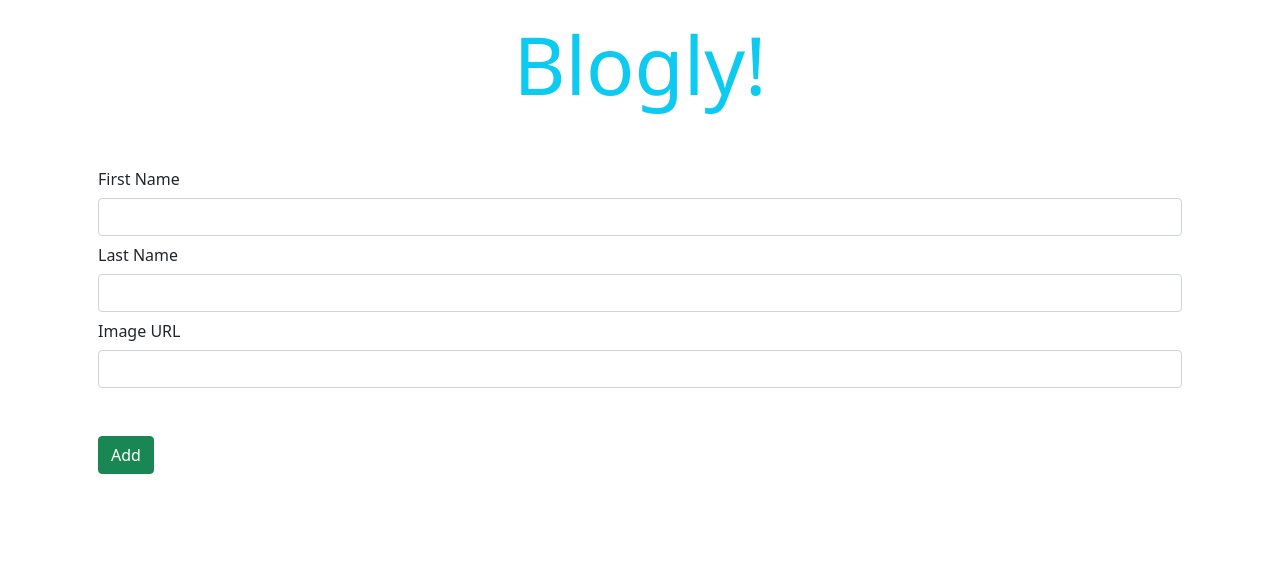
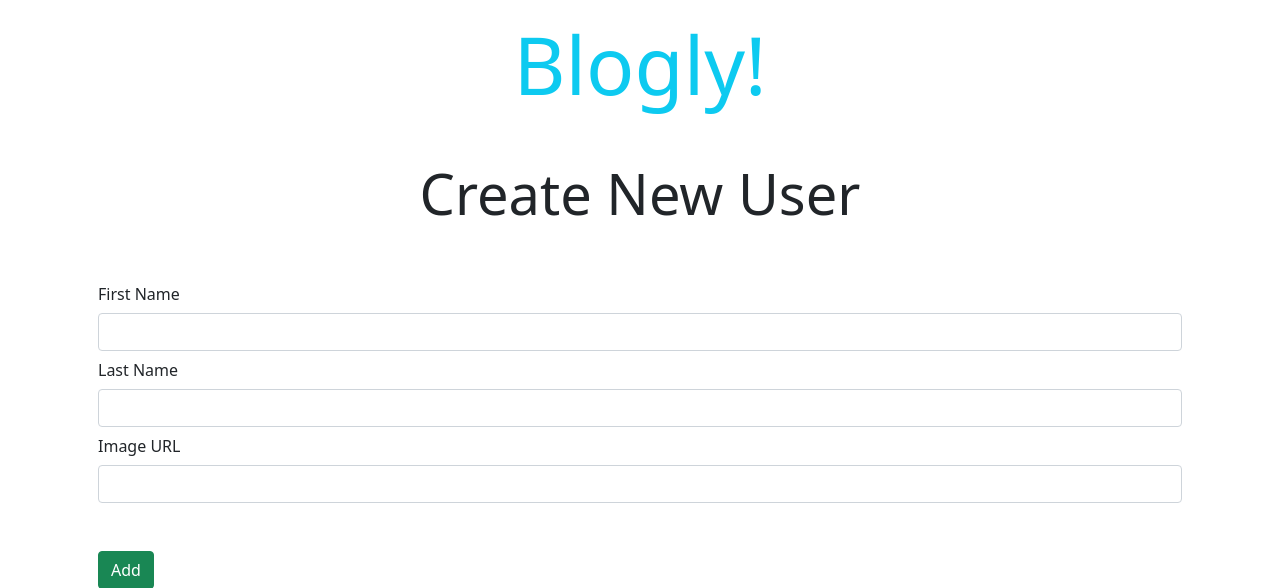
Before and after one commit to pagman77/flask-blogly, a Flask app: page /users/new in a window 1280 px wide. Shown: the top 588 px of the page. Run offline with Flask 2, Linux system fonts and the light colour scheme.

Commit message:
fix minor cosmetic things in files for consistency

```diff
--- a/app.py
+++ b/app.py
@@ -14,27 +14,36 @@ app.config['SECRET_KEY'] = "asdf"
 connect_db(app)
 db.create_all()
 
+
+
+### USERS ###
+
 @app.get("/")
 def redirect_to_users():
-    """Redirects to the list of users """
+    """Redirects to the list of users."""
+
     return redirect("/users")
+
 
 @app.get("/users")
 def show_users():
-    """Query the database and show all users """
+    """Query the database and show all users."""
 
     users = User.query.all()
 
     return render_template("user.html", users = users, title = "Users")
 
+
 @app.get("/users/new")
 def show_add_form():
-    """Shows the add form for users """
+    """Shows the add form for users."""
+
     return render_template("new-user-form.html", title = "Create New User")
 
 @app.post("/users/new")
 def add_user():
-    """Add user and redirect to /users """
+    """Add user and redirect to /users."""
+
     first_name = request.form["first-name"]
     last_name = request.form["last-name"]
     img_url = request.form.get("image-url") or None
@@ -42,15 +51,19 @@ def add_user():
     new_user = User(first_name=first_name,last_name=last_name,image_url=img_url)
     db.session.add(new_user)
     db.session.commit()
+
     return redirect("/users")
+
 
 @app.get("/users/<user_id>")
 def show_user(user_id):
-    """Show information about the given user """
+    """Show information about the given user."""
+
     user = User.query.get(user_id)
+    posts = user.posts
 
-    posts = user.posts
     return render_template("user-detail.html", title = "User Detail", user=user, posts=posts)
+
 
 @app.get("/users/<user_id>/edit")
 def edit_user(user_id):
@@ -58,11 +71,12 @@ def edit_user(user_id):
 
     user = User.query.get(user_id)
 
-    return render_template("user-edit.html", title = "Edit a User", user=user)
+    return render_template("user-edit.html", title="Edit a User", user=user)
+
 
 @app.post("/users/<user_id>/edit")
 def process_edit(user_id):
-    """Processes the edit form and return user to /users page """
+    """Processes the edit form and return user to /users page."""
 
     user = User.query.get(user_id)
 
@@ -71,13 +85,14 @@ def process_edit(user_id):
     user.image_url = request.form.get("image-url")
 
     db.session.commit()
+
     flash("User successfully updated")
+    return redirect("/users")
 
-    return redirect("/users")
 
 @app.post("/users/<user_id>/delete")
 def delete_user(user_id):
-    """Deletes the user """
+    """Deletes user posts, deletes the user."""
 
     user = User.query.get(user_id)
 
@@ -90,18 +105,23 @@ def delete_user(user_id):
     flash("User successfully deleted")
     return redirect("/users")
 
+### END USERS ###
+
+
+### POSTS ###
+
 @app.get("/users/<user_id>/posts/new")
 def add_new_post(user_id):
-    """Display new post form"""
+    """Display new post form."""
 
     user = User.query.get(user_id)
 
-    return render_template("new-post.html", user=user)
+    return render_template("new-post.html", user=user, title= "Create New Post")
 
 
 @app.post("/users/<user_id>/posts/new")
 def commit_new_post(user_id):
-    """Commit post to database and redirect"""
+    """Commit post to database and redirect."""
 
     post_title = request.form["post-title"]
     post_content = request.form["post-content"]
@@ -112,27 +132,30 @@ def commit_new_post(user_id):
     db.session.commit()
 
     flash("Post added!")
+    return redirect(f"/users/{user_id}")
 
-    return redirect(f"/users/{user_id}")
 
 @app.get("/posts/<post_id>")
 def show_post_detail_page(post_id):
-    """Shows the post detail page """
+    """Shows the post detail page."""
 
     post = Post.query.get(post_id)
+
     return render_template("post-detail.html",post=post)
+
 
 @app.get("/posts/<post_id>/edit")
 def show_edit_page(post_id):
-    """Show the edit post page """
+    """Show the edit post page."""
 
     post = Post.query.get(post_id)
 
     return render_template("edit-post.html", post=post)
 
+
 @app.post("/posts/<post_id>/edit")
 def commit_post_edit(post_id):
-    """Commit post edit to database and redirect"""
+    """Commit post edit to database and redirect."""
 
     post = Post.query.get(post_id)
 
@@ -146,12 +169,12 @@ def commit_post_edit(post_id):
     db.session.commit()
 
     flash("Post Edited")
+    return redirect(f"/posts/{post_id}")
 
-    return redirect(f"/posts/{post_id}")
 
 @app.post("/posts/<post_id>/delete")
 def delete_post(post_id):
-    """Delete the post"""
+    """Delete the post."""
 
     post = Post.query.get(post_id)
     user_id = post.user_id
@@ -160,5 +183,6 @@ def delete_post(post_id):
     db.session.commit()
 
     flash("Post Deleted")
+    return redirect(f"/users/{user_id}")
 
-    return redirect(f"/users/{user_id}")
+### END POSTS ###
--- a/templates/base.html
+++ b/templates/base.html
@@ -14,13 +14,21 @@
   <div>
     <h1 class="text-center display-1 mt-3"><a href="/" class="text-decoration-none text-info">Blogly!</a></h1>
   </div>
+
   <div class="container mt-5">
-    {%for msg in get_flashed_messages()%}
+
+    {% for msg in get_flashed_messages() %}
+
     <p class="mt-2 text-success"><i>{{msg}}</i></p>
-    {%endfor%}
-    {%block content%}
 
-    {%endblock%}
+    {% endfor %}
+
+
+    {% block content %}
+
+    <!-- APPEND TEMPLATES HERE-->
+
+    {% endblock %}
   </div>
 </body>
 
--- a/templates/edit-post.html
+++ b/templates/edit-post.html
@@ -1,7 +1,7 @@
-{%extends "base.html"%}
+{% extends "base.html" %}
 
 
-{%block content%}
+{% block content %}
 
 <div class="row">
   <div class="col-12">
@@ -28,4 +28,4 @@
     </div>
 
 
-{%endblock%}
+{% endblock %}
--- a/templates/new-user-form.html
+++ b/templates/new-user-form.html
@@ -1,8 +1,9 @@
-{%extends "base.html"%}
+{% extends "base.html" %}
 
-{%block content%}
+{% block content %}
 <div class="mb-3 row mx-1">
   <div class="col">
+    <h2 class="text-center display-4 mb-5">{{title}}</h3>
     <form action="/users/new" method="POST" class="">
       <label class="col-6 col-form-label">First Name</label>
       <input name="first-name" required aria-label="first-name" class="form-control">
@@ -19,4 +20,4 @@
       </div>
     </form>
   </div>
-{%endblock%}
+{% endblock %}
--- a/templates/user-detail.html
+++ b/templates/user-detail.html
@@ -24,10 +24,12 @@
     <h3 class="text-center display-5">Posts</h3>
     <ul class="list-group mt-4">
       {% for post in posts %}
-      <a class="mt-2 text-decoration-none text-center list-group-item-action list-group-item-info display-6 p-2" href="/posts/{{post.id}}">{{post.title}}</a>
+      <a class="mt-2 text-decoration-none text-center list-group-item-action list-group-item-info display-6 p-2"
+          href="/posts/{{post.id}}">{{post.title}}</a>
       {% endfor %}
     </ul>
-    <a class="btn btn-info btn-lg d-block display-5 p-2 mt-4" href="/users/{{user.id}}/posts/new">Add Post</a>
+    <a class="btn btn-info btn-lg d-block display-5 p-2 mt-4"
+      href="/users/{{user.id}}/posts/new">Add Post</a>
   </div>
 </div>
 {% endblock %}
```
Also changed, not shown: templates/new-post.html (+4 -4 lines), templates/post-detail.html (+5 -5 lines), templates/user-edit.html (+4 -6 lines), templates/user.html (+7 -5 lines).
